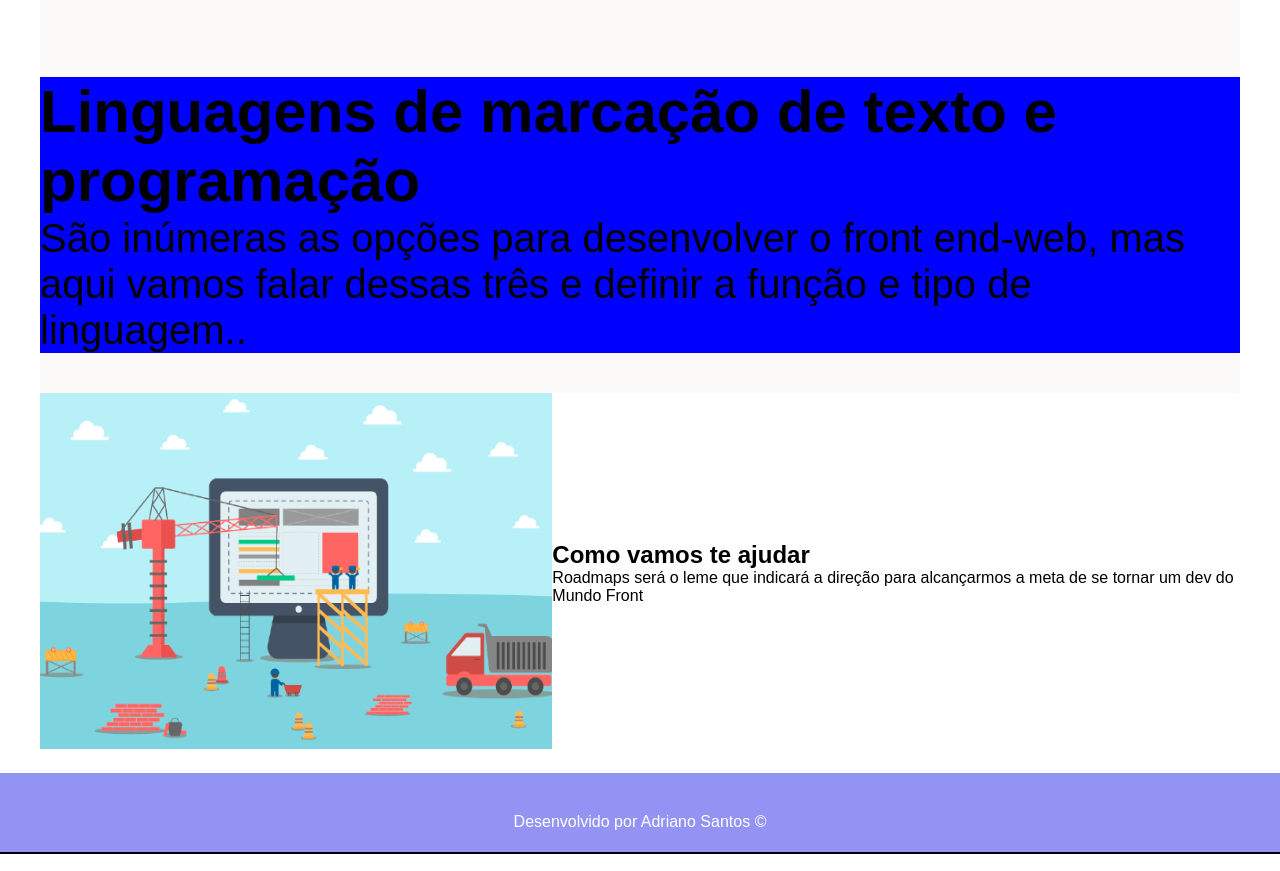
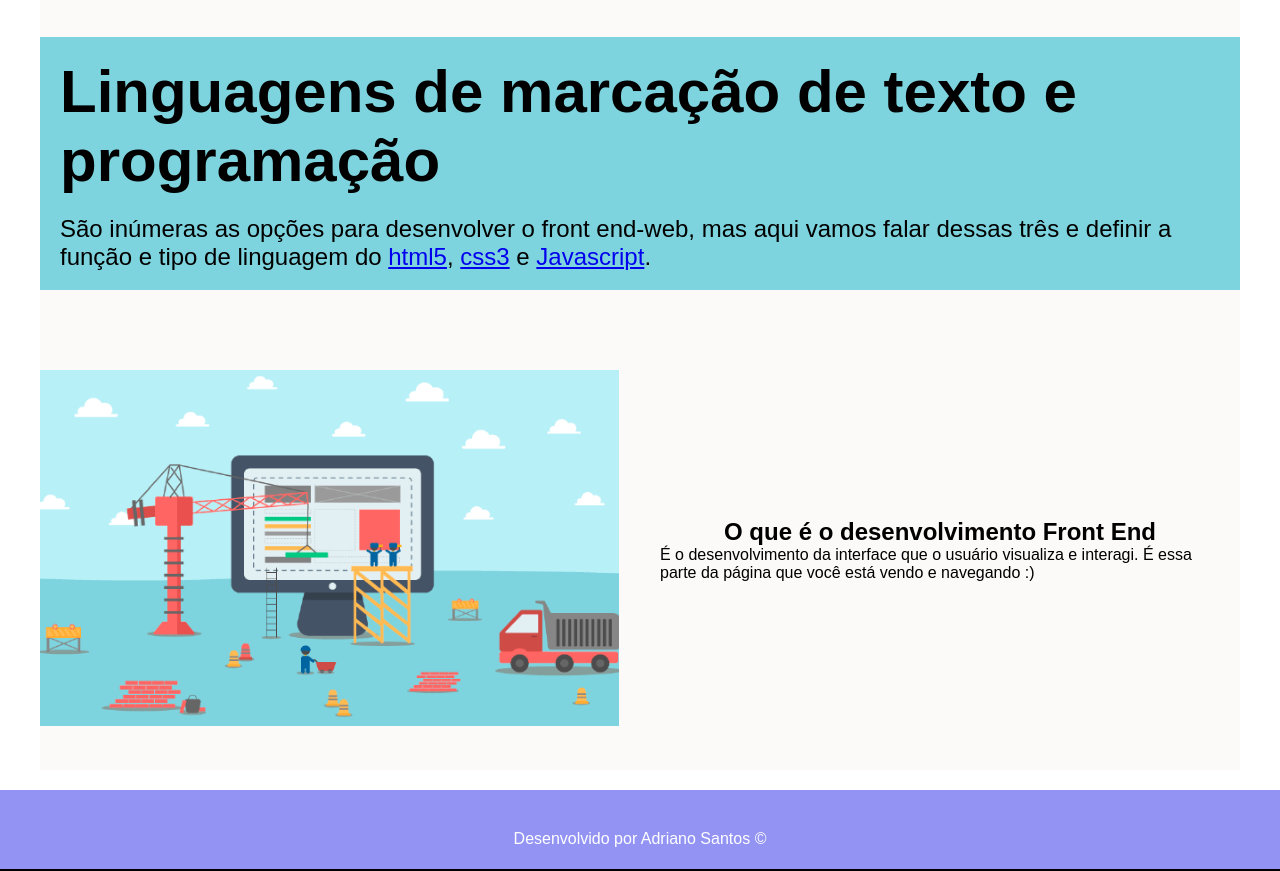
Before and after one commit to AdPsants/noticias, a plain HTML site: page index.html in a window 1280 px wide. Shown: the part 1048-1919 px from the top of the page. Drawn offline with Linux system fonts and the light colour scheme.

Commit message:
finalizei o layou da pag index

```diff
--- a/css/style.css
+++ b/css/style.css
@@ -97,9 +97,9 @@ main {
     justify-content: space-between;
     align-items: center;
     width: 100%;
-    border-radius: 4px;
+    border-radius: 6px;
     margin-top: 40px;
-    background: #fff;
+    /*background: #fff000;*/
 }
 .container-text {
     width: 50%;
@@ -113,15 +113,23 @@ main {
 .container-img img {
     width: 100%;
     height: 356px;
-    background: #00ff;
+    padding-right: 20px;
 }
 .text-card {
     width: 100%;
     font-size: 40px;
 }
+.text-linguagens {
+    font-size: 24px;
+    display: block;
+    margin-top: 20px;
+}
+
 .container-liguagens {
-    margin-top: 80px;
-    background: #00ff;
+    margin-top: 40px;
+    padding: 20px;
+    background: #7dd4de;
+
 }
 
 /*
--- a/index.html
+++ b/index.html
@@ -61,9 +61,9 @@
                     <div class="container-liguagens"><!--Incio do artigo principal da página-->
                         <div class="text-card">
                             <h2 class="subtitulo">Linguagens de marcação de texto e programação</h2>
-                            <p>
+                            <p class="text-linguagens">
                                 São inúmeras as opções para desenvolver o front end-web, mas aqui vamos falar dessas
-                                 três e definir a função e tipo de linguagem..
+                                 três e definir a função e tipo de linguagem do <a class="link.linguagens" href="html5.html">html5</a>, <a class="link.linguagens" href="css3.html">css3</a> e <a class="link-linguagens" href="javascript.html">Javascript</a>.
                             </p>
                         </div><!--Final do artigo principal da página topo-->
                     </div>
@@ -73,13 +73,17 @@
                                 <img class="baner4" src="img/front-end.png" alt="">
                             </a>
                         </div>
-                        <div class="contaier-text"><!--Incio do artigo principal da página-->
-                                <h2 class="subtitulo">Como vamos te ajudar</h2>
+                        <div class="container-text"><!--Incio do artigo principal da página-->
+                                <h2 class="subtitulo">O que é o desenvolvimento Front End</h2>
                                 <p>
-                                    Roadmaps será o leme que indicará a direção para alcançarmos a meta
-                                    de se tornar um dev do Mundo Front
+                                    É o desenvolvimento da interface que o usuário visualiza e interagi.
+                                    É essa parte da página que você está vendo e navegando :)
+
                                 </p>
                         </div>
+
+
+                    </div>
                     </div>
                 </section>
             </main><!--Fim do MAIN-->
```
